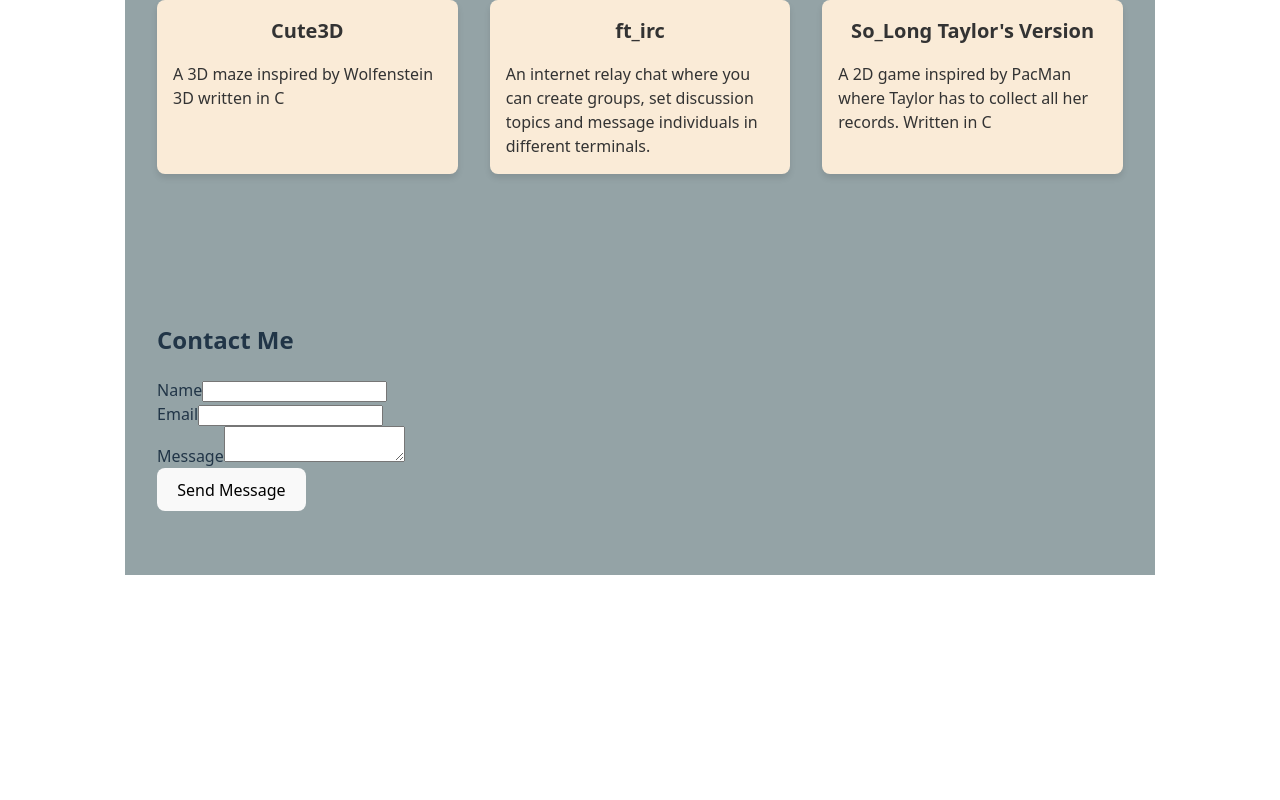
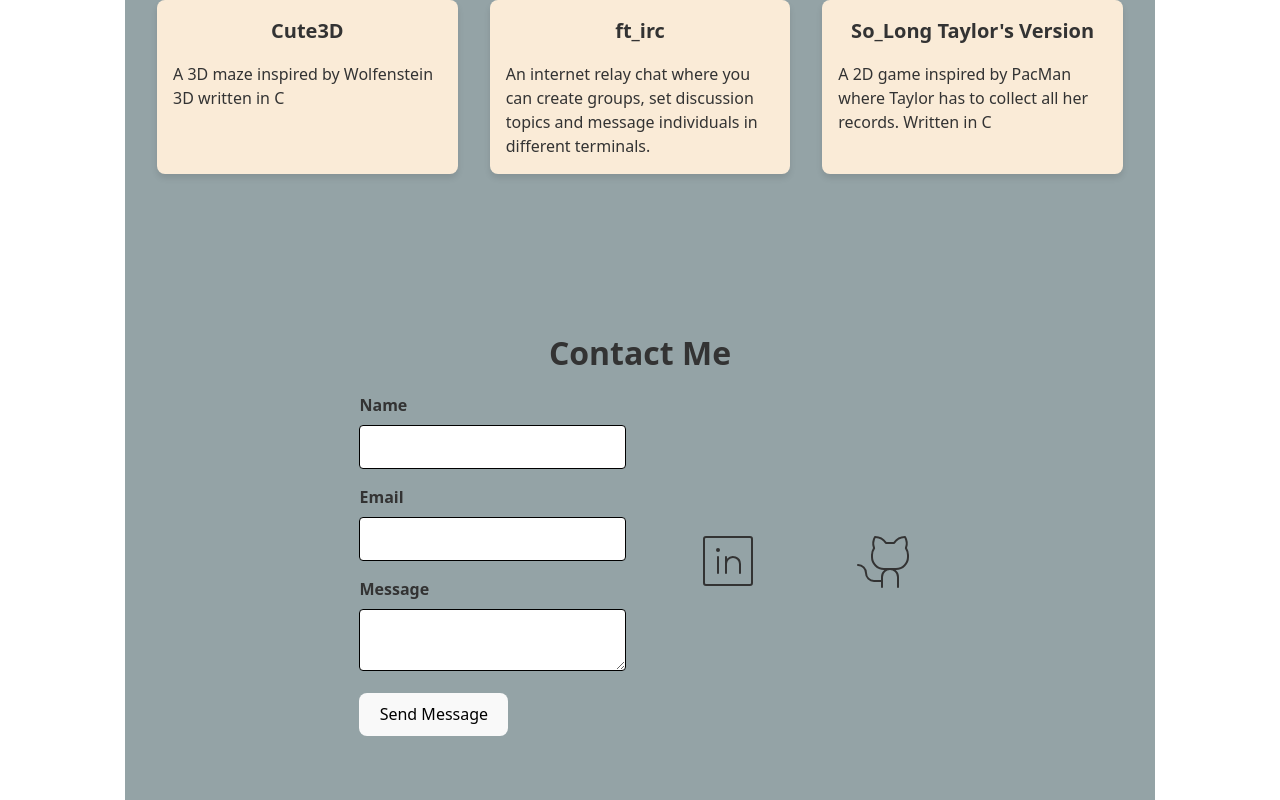
Before and after one commit to allihive/allihive.github.io, a React (Vite) app: page / in a window 1280 px wide. Shown: the part 930-1730 px from the top of the page. Before the commit the page ends 1505 px from the top, so only its background shows below. Built offline with nearby package versions, Linux system fonts and the light colour scheme.

Commit message:
added icons and links

```diff
--- a/package.json
+++ b/package.json
@@ -14,7 +14,8 @@
     "react": "^19.1.1",
     "react-bootstrap": "^2.10.10",
     "react-dom": "^19.1.1",
-    "react-hot-toast": "^2.6.0"
+    "react-hot-toast": "^2.6.0",
+    "react-icons": "^5.5.0"
   },
   "devDependencies": {
     "@eslint/js": "^9.33.0",
--- a/src/components/Contact.css
+++ b/src/components/Contact.css
@@ -4,5 +4,47 @@
 }
 
 .contact-content {
+	max-width: 1200px;
+	margin: 0 auto;
+}
+
+.contact-components {
+	display: flex;
+	flex-direction: row;
+	justify-content: center;
+	align-items: center;
+	gap: 6rem;
+}
+
+.contact-content h2 {
+	font-size: 2rem;
+	color: #333;
+	margin-bottom: 1rem;
+	text-align: center;
+}
+.form-group {
+	margin-bottom: 1rem;
+}
+
+.form-group label {
+	display: block;
+	margin-bottom: 0.5rem;
+	color: #333;
+	font-weight: bold;
+}
+
+.form-group input,
+.form-group textarea {
+	width: 100%;
+	padding: 0.75rem;
+	border: 1px solid;
+	border-radius: 4px;
+	font-size: 1rem;
+}
+
+.icons {
+	font-size: 4rem;
+	color: #333;
+	justify-content: center;
 
 }
--- a/src/components/Contact.tsx
+++ b/src/components/Contact.tsx
@@ -1,6 +1,8 @@
 import React, { useState } from "react";
 import "./Contact.css"
 import toast from "react-hot-toast"
+import { PiLinkedinLogoThin } from "react-icons/pi";
+import { PiGithubLogoThin } from "react-icons/pi";
 
 const Contact: React.FC = () => {
 	const [name, setName] = useState("");
@@ -21,6 +23,7 @@ const Contact: React.FC = () => {
 		<section id="contact" className="contact">
 			<div className="contact-content">
 				<h2>Contact Me</h2>
+				<div className="contact-components">
 					<form onSubmit={handleSubmit}>
 						<div className="form-group">
 							<label htmlFor="name">Name</label>
@@ -45,14 +48,21 @@ const Contact: React.FC = () => {
 						<div className="form-group">
 							<label htmlFor="message">Message</label>
 							<textarea
-							id="name"
-							value={name}
-							onChange={(e) => setName(e.target.value)}
+								id="message"
+								value={msg}
+								onChange={(e) => setMsg(e.target.value)}
 								required
 								/>
 						</div>
 						<button type="submit">Send Message</button>
 					</form>
+					<a href="https://www.linkedin.com/in/alicelimaunumaki">
+						<PiLinkedinLogoThin className="icons"/>
+					</a>
+					<a href="https://github.com/allihive">
+						<PiGithubLogoThin className="icons"/>
+					</a>
+				</div>
 			</div>
 		</section>
 	)
```
Also changed, not shown: 1 other file (tests, documents, lock files or other folders). Lines whose indentation alone changed are shown as unchanged.
